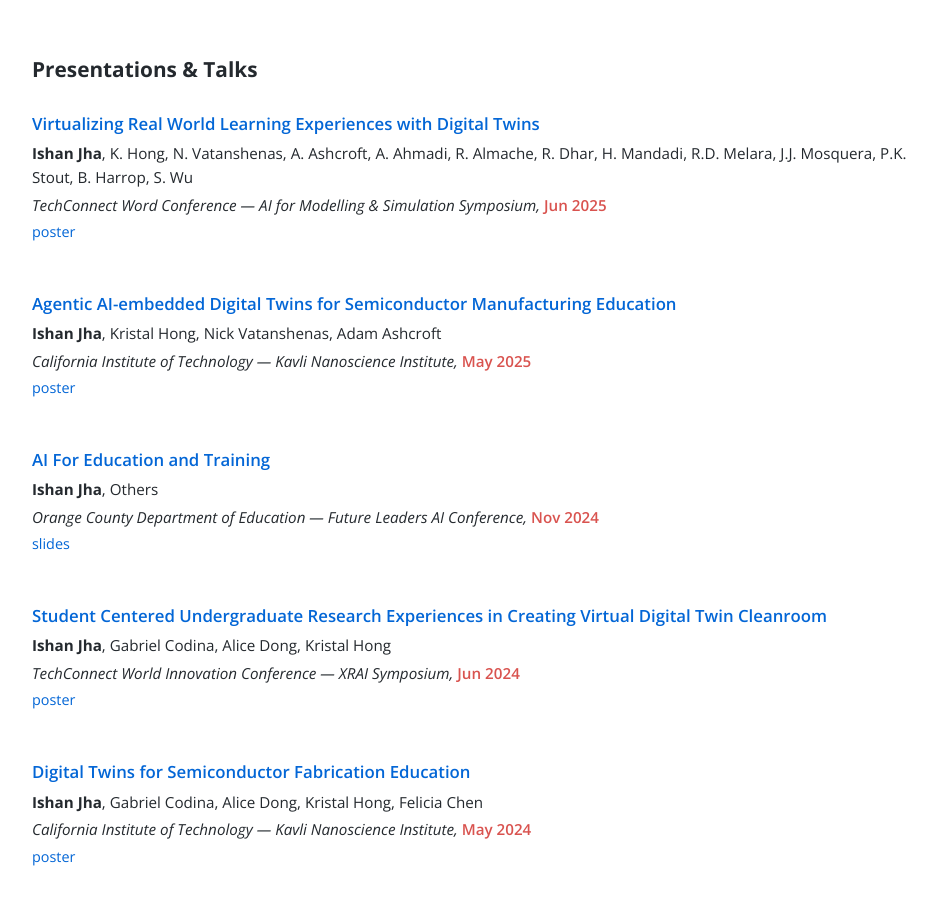
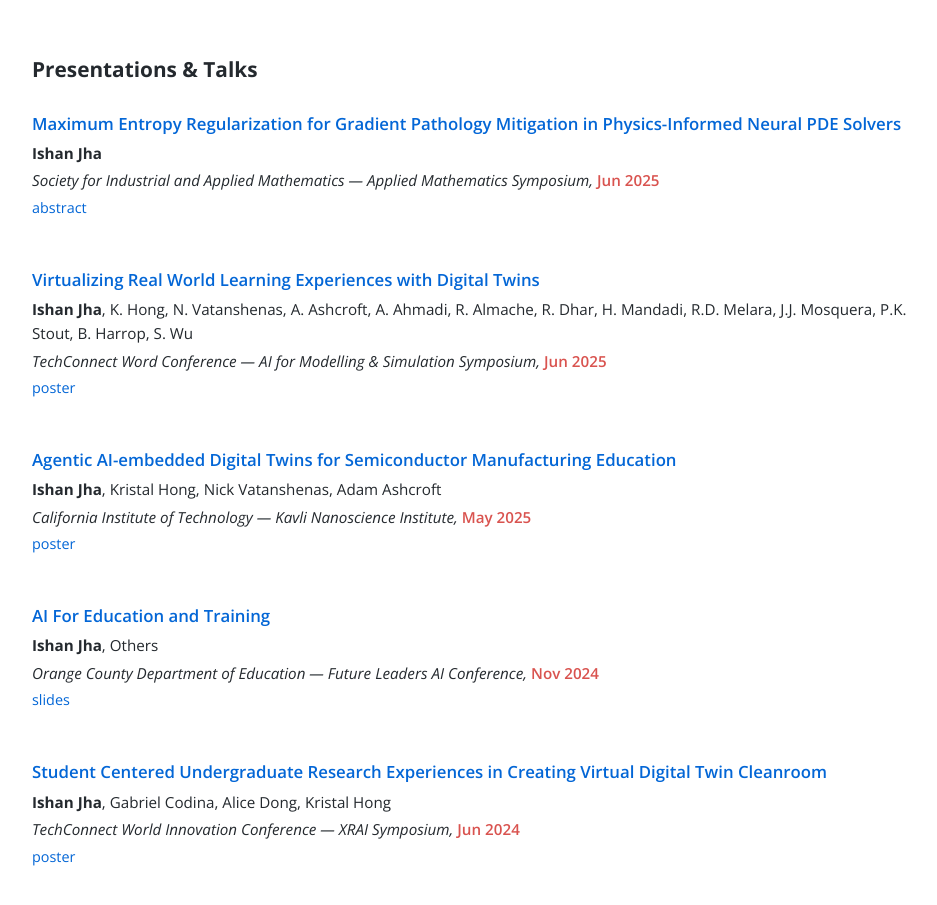
Before and after one commit to Ishanyjha/ishanyjha.github.io, a plain HTML site: page index.html in a window 1280 px wide. Shown: the part 2308-3213 px from the top of the page, without its empty margins (165-1102 px from the left). Drawn offline with nearby package versions, Linux system fonts and the light colour scheme.

Commit message:
Add presentations section to index.html

```diff
--- a/index.html
+++ b/index.html
@@ -412,8 +412,21 @@
         </div>
 
         <!-- PRESENTATIONS SECTION -->
+
+
         <div class="section" id="presentations">
             <h2 class="section-header">Presentations & Talks</h2>
+
+            <div class="pub-item">
+                <div class="item-content">
+                    <div class="item-title">Maximum Entropy Regularization for Gradient Pathology Mitigation in Physics-Informed Neural PDE Solvers</div>
+                    <div class="item-authors"><span class="author-highlight">Ishan Jha</span></div>
+                    <div class="item-venue">Society for Industrial and Applied Mathematics — Applied Mathematics Symposium, <span class="date">Jun 2025</span></div>
+                    <div class="item-links">
+                        <a href="https://www.socams.org/schedule" target="_blank">abstract</a>
+                    </div>
+                </div>
+            </div>
 
             <div class="pub-item">
                 <div class="item-content">
```
